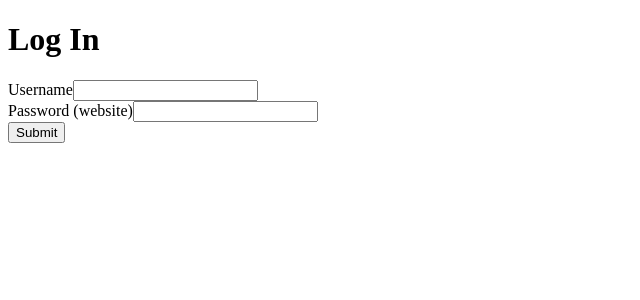
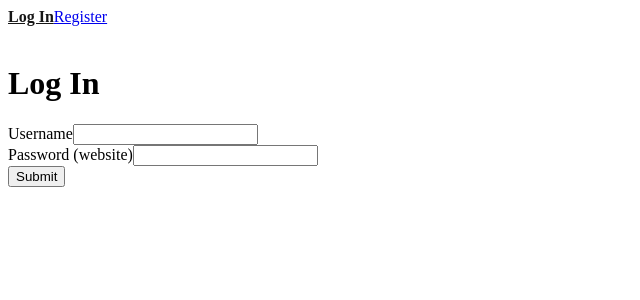
Before and after one commit to RotemTonHilma/project5, a React (Vite) app: page /login in a window 1280 px wide. Shown: the top 300 px of the page, without its empty margins (0-640 px from the left). Built offline with nearby package versions, Linux system fonts and the light colour scheme.

Commit message:
add registration navbar

```diff
--- a/src/App.jsx
+++ b/src/App.jsx
@@ -1,4 +1,4 @@
-import { BrowserRouter, Routes, Route } from "react-router-dom";
+import { BrowserRouter, Routes, Route, Navigate } from "react-router-dom";
 import Login from "./pages/login/Login";
 import LoggedUserProvider from "./context/LoggedUserContext";
 import Home from "./pages/Home.jsx";
@@ -11,16 +11,21 @@ import Albums from "./pages/albums/Albums.jsx";
 import ProtectedRoutes from "./components/ProtectedRoutes.jsx";
 import RegDetails from "./pages/login/RegDetails.jsx";
 import Photos from "./pages/albums/Photos.jsx";
+import RegistrationLayout from "./components/RegistrationLayout.jsx";
+
 function App() {
   return (
     <>
       <LoggedUserProvider>
         <BrowserRouter>
           <Routes>
-                        <Route index element={<Login />} />
+
+            <Route path="/" element={<RegistrationLayout />} >
+              <Route index element={<Navigate to="login" replace />} />
               <Route path="login" element={<Login />} />
               <Route path="register" element={<Register />} />
               <Route path="register/details" element={<RegDetails />} />
+            </Route>
 
             <Route
               path="user/:userId"
--- /dev/null
+++ b/src/components/RegistrationLayout.jsx
@@ -0,0 +1,12 @@
+import { Outlet } from "react-router-dom";
+import RegistrationNavBar from "./RegistrationNavBar";
+
+export default function RegistrationLayout() {
+    return (
+        <>
+            < RegistrationNavBar />
+            <br />
+            <Outlet />
+        </>
+    );
+}
--- /dev/null
+++ b/src/components/RegistrationNavBar.jsx
@@ -0,0 +1,18 @@
+import { NavLink } from "react-router-dom";
+
+
+export default function RegistrationNavBar() {
+
+    const activeStyle = {
+        fontWeight: "bold",
+        textDecoration: "underline",
+        color: "#161616",
+    };
+
+    return (
+        <nav>
+            <NavLink style={({ isActive }) => (isActive ? activeStyle : null)} to="login">Log In</NavLink>
+            <NavLink style={({ isActive }) => (isActive ? activeStyle : null)} to="register">Register</NavLink>
+        </nav>
+    );
+}
```
Lines whose indentation alone changed are shown as unchanged.
